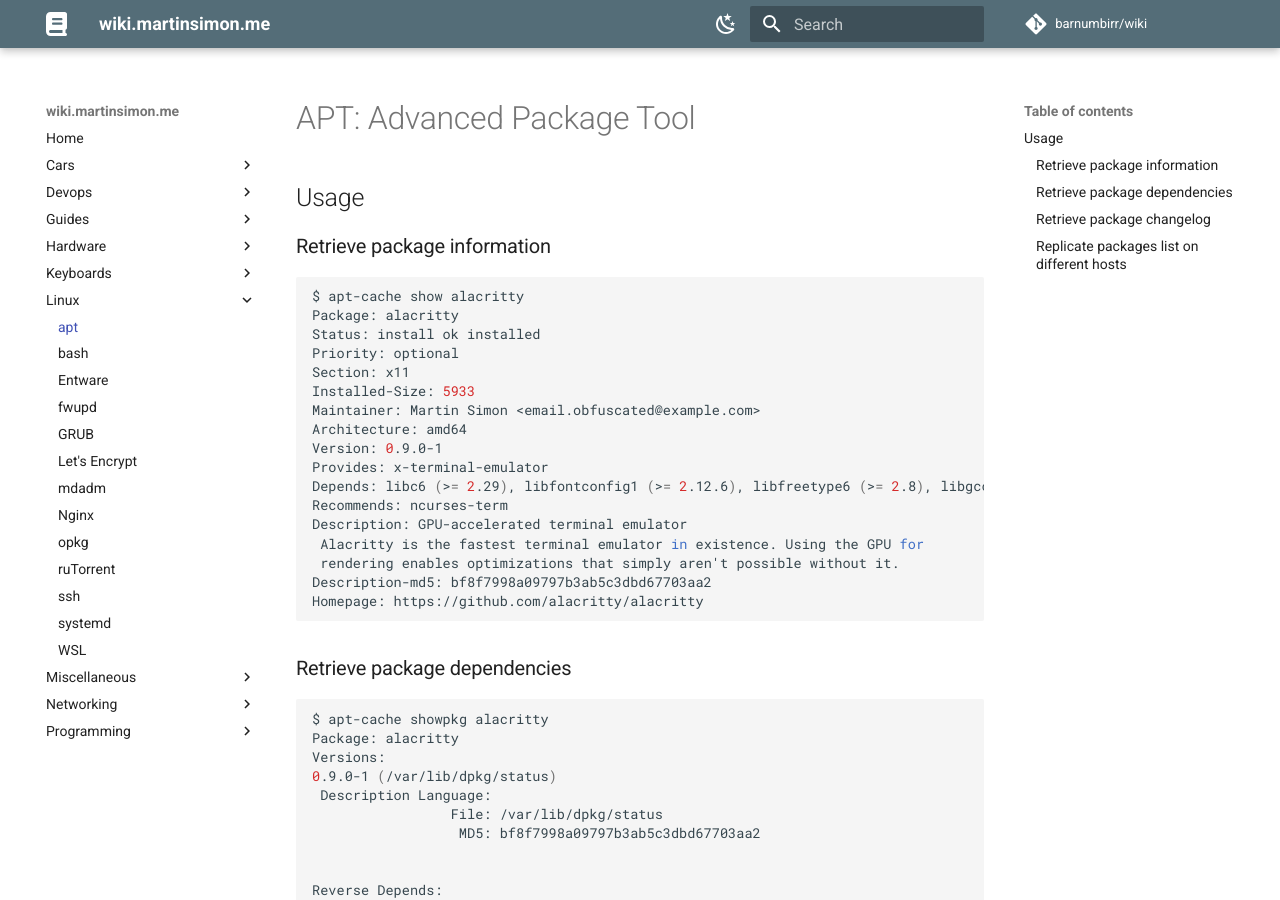
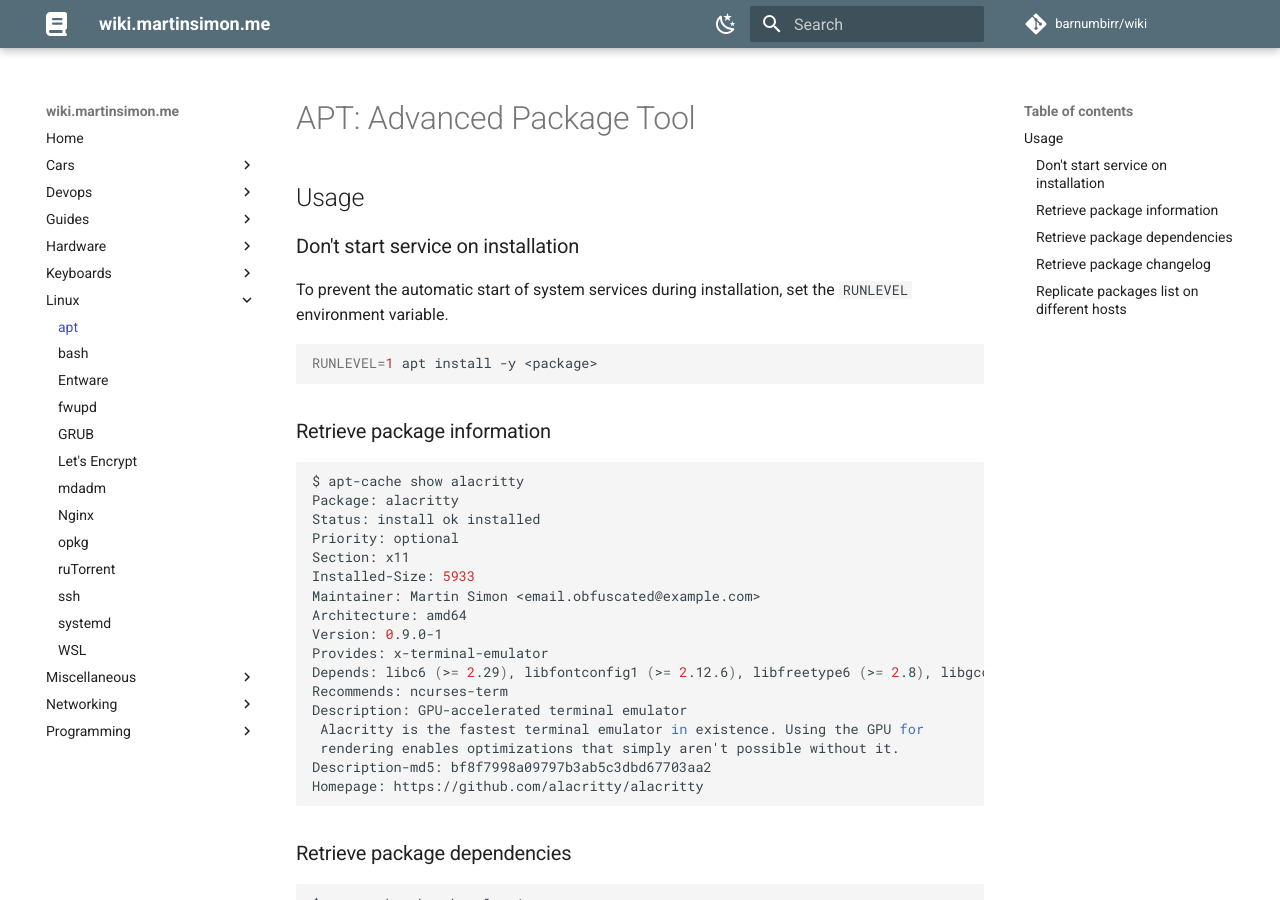
Before and after one commit to barnumbirr/wiki, an MkDocs documentation site: the page built from docs/linux/apt.md, in a window 1280 px wide and 900 px high. Built offline with MkDocs 1.6.1 and Material for MkDocs 9.7.7, drawn with Linux system fonts in a browser that asks for light colours; comment, search, counter and statistics services are not loaded.

Commit message:
apt - don't install service upon ionstallation

````diff
--- a/docs/linux/apt.md
+++ b/docs/linux/apt.md
@@ -7,6 +7,15 @@ tags: [ 'APT', package', 'Debian', 'Ubuntu' ]
 # APT: Advanced Package Tool
 
 ## Usage
+
+### Don't start service on installation
+
+To prevent the automatic start of system services during installation, set the
+`RUNLEVEL` environment variable.
+
+```bash
+RUNLEVEL=1 apt install -y <package>
+```
 
 ### Retrieve package information
 
````
